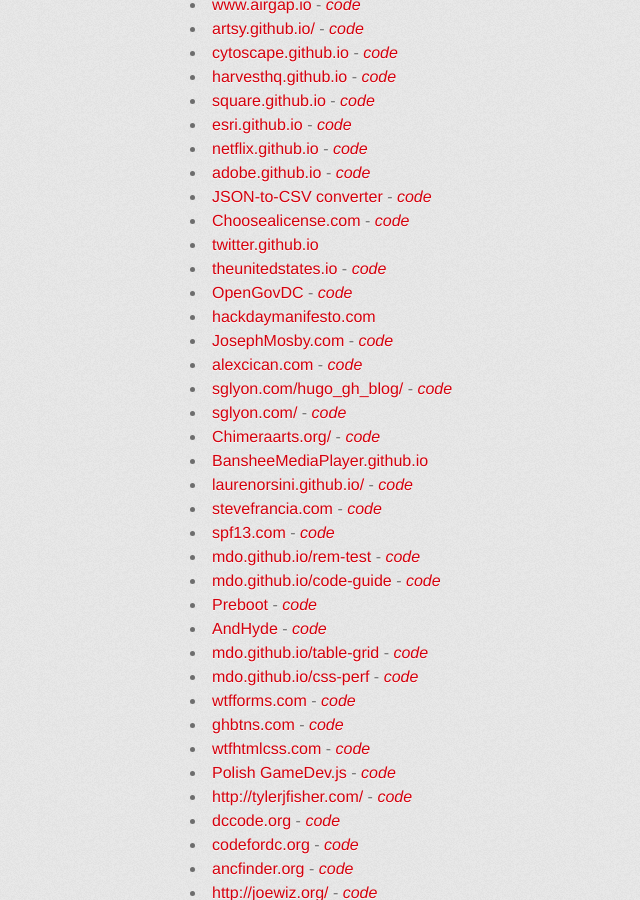
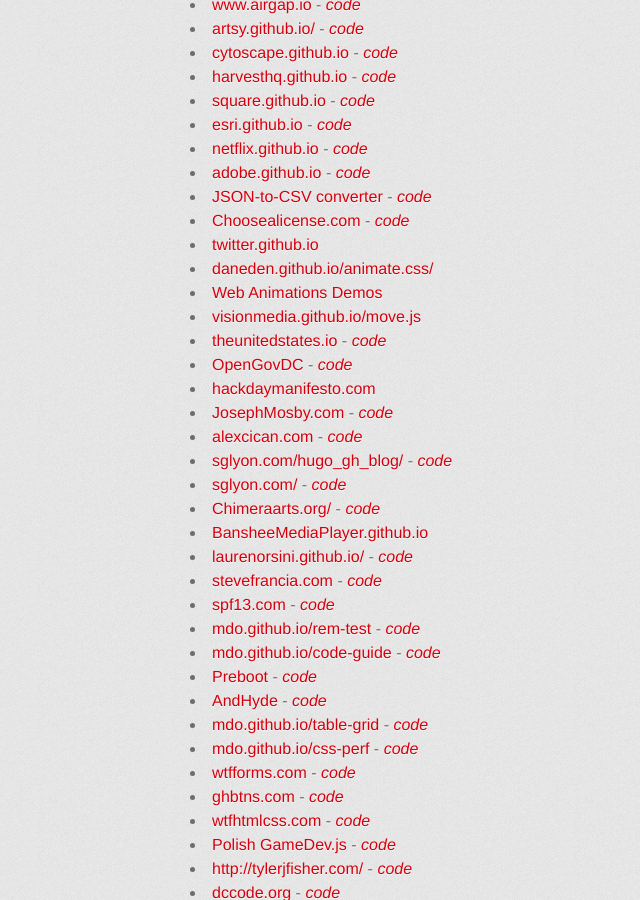
Before and after one commit to GSA/Open-Data-Collaboration-Sandbox, a Jekyll site: the page built from website_examples.md, in a window 1280 px wide and 900 px high, scrolled down 1030 px. Shown: the whole window, without its empty margins (160-800 px from the left). Built offline with Jekyll 4.4.1, drawn with Linux system fonts in a browser that asks for light colours; some web fonts are replaced.

Commit message:
adding a few more sites

```diff
--- a/website_examples.md
+++ b/website_examples.md
@@ -51,6 +51,9 @@
 * [JSON-to-CSV converter](http://konklone.io/json/) - *[code](https://github.com/konklone/json)*
 * [Choosealicense.com](http://choosealicense.com/) - *[code](https://github.com/github/choosealicense.com)*
 * [twitter.github.io](http://twitter.github.io/)
+* [daneden.github.io/animate.css/](http://daneden.github.io/animate.css/)
+* [Web Animations Demos](http://web-animations.github.io/web-animations-demos/)
+* [visionmedia.github.io/move.js](http://visionmedia.github.io/move.js/)
 * [theunitedstates.io](http://theunitedstates.io) - *[code](https://github.com/unitedstates/)*
 * [OpenGovDC](https://developmentseed.github.io/OpenGovDC.com) - *[code](https://github.com/developmentseed/OpenGovDC.com)*
 * [hackdaymanifesto.com](http://hackdaymanifesto.github.com)
```
